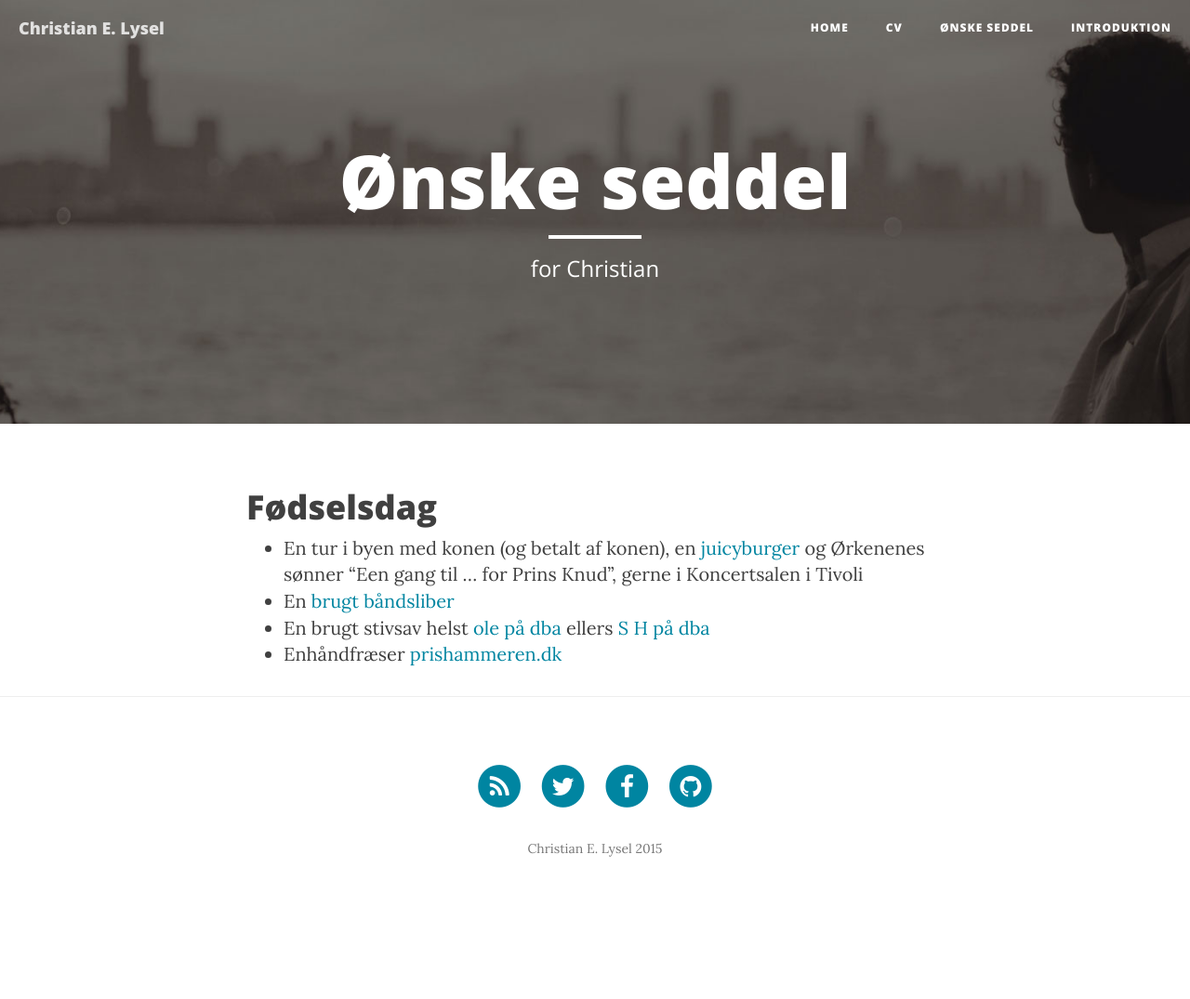
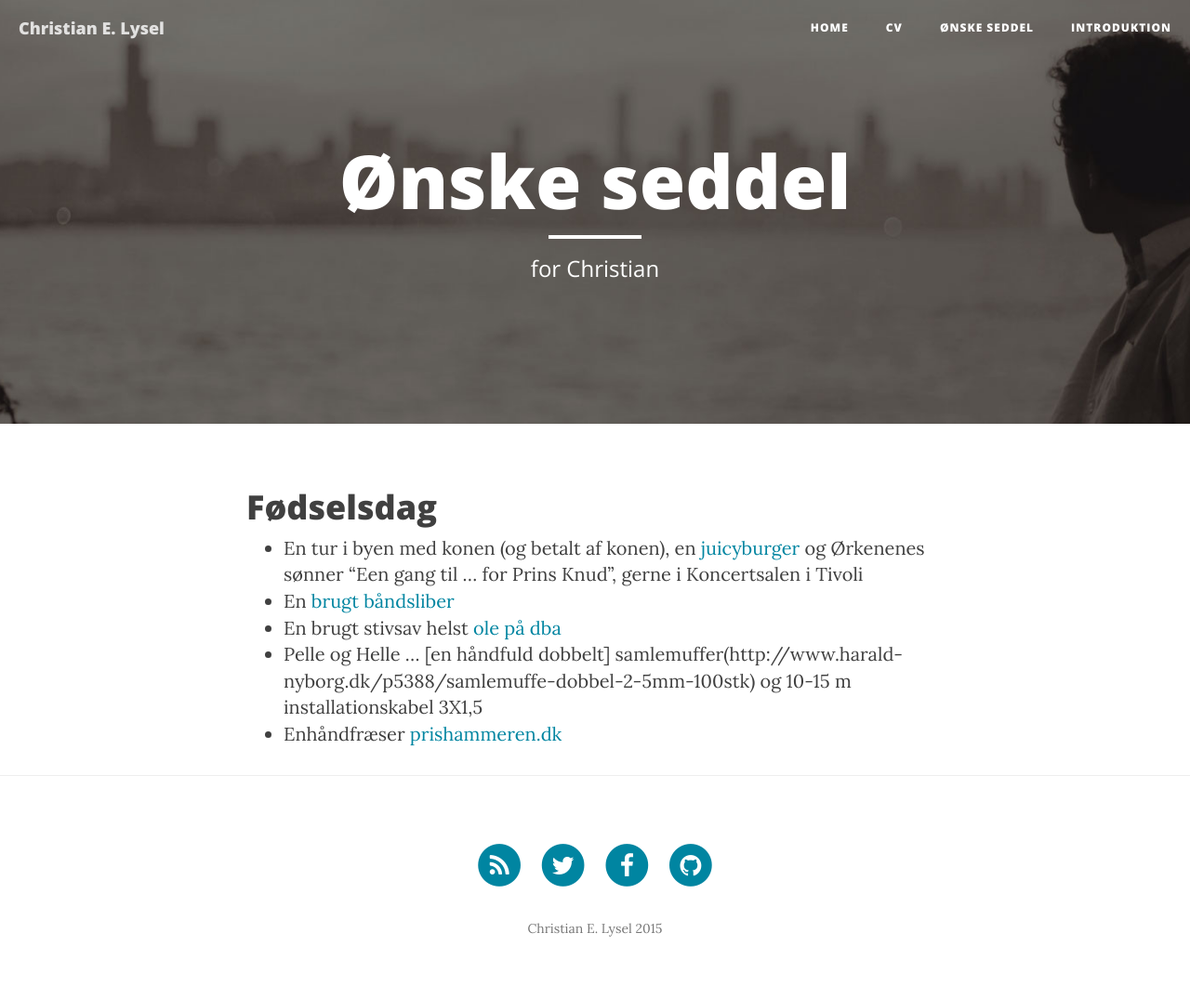
Before and after one commit to clysel/christian.lysel.net, a Jekyll site: the page built from gave.markdown, in a window 1280 px wide. Shown: the whole page at 93% size. Built offline with Jekyll 4.4.1, drawn with Linux system fonts in a browser that asks for light colours; nearby versions of some CDN libraries; before the commit the page ends 989 px from its top, so only the background shows below that.

Commit message:
Update gave.markdown

```diff
--- a/gave.markdown
+++ b/gave.markdown
@@ -8,5 +8,6 @@ header-img: "img/about-bg.jpg"
 
  * En tur i byen med konen (og betalt af konen), en [juicyburger](https://www.facebook.com/Boserupsjuicyburgers) og Ørkenenes sønner "Een gang til ... for Prins Knud", gerne i Koncertsalen i Tivoli
  * En [brugt båndsliber](http://www.dba.dk/baandsliber-og-rondel-slibe/id-1014863237/)
- * En brugt stivsav helst [ole på dba](http://www.dba.dk/stiksav-metabo-ste-100-plu/id-1012308298/) ellers [S H på dba](http://www.dba.dk/stiksav-bosch/id-1014975727/)
+ * En brugt stivsav helst [ole på dba](http://www.dba.dk/stiksav-metabo-ste-100-plu/id-1012308298/)
+ * Pelle og Helle ... [en håndfuld dobbelt] samlemuffer(http://www.harald-nyborg.dk/p5388/samlemuffe-dobbel-2-5mm-100stk) og 10-15 m installationskabel 3X1,5
  * Enhåndfræser [prishammeren.dk](http://www.prishammeren.dk/shop/makita-enhaandsfraeser-5019p.html)
```
